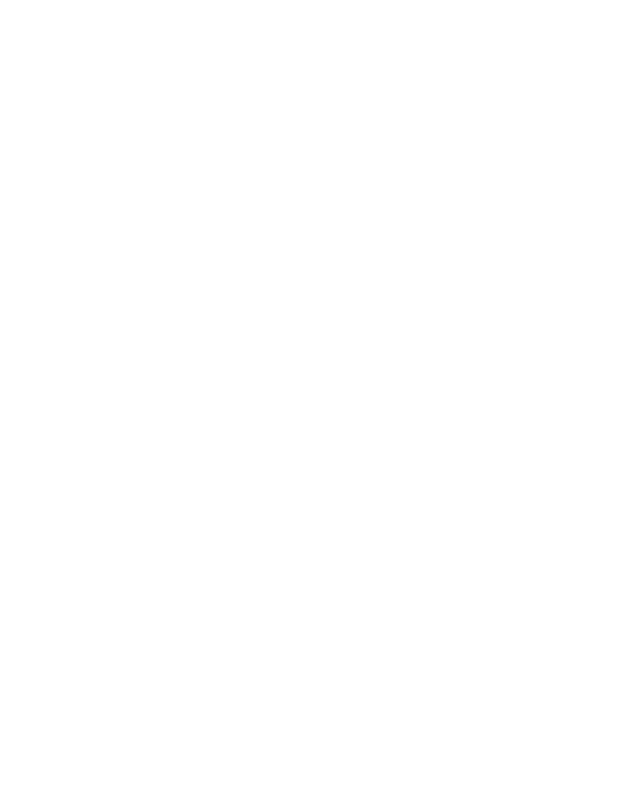
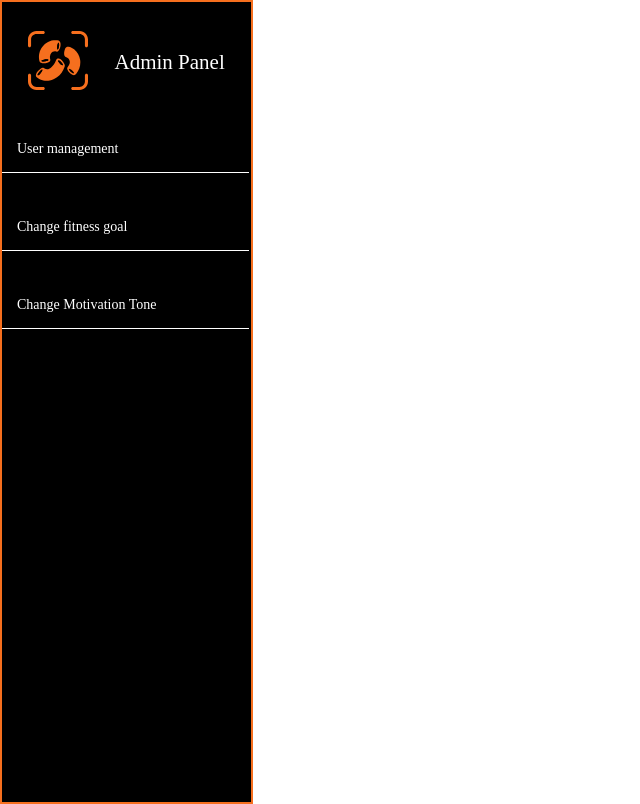
Before and after one commit to TrydigitalSolution-it/karuna_frontend, a React (Vite) app: page /dashboard in a window 1280 px wide. Before the commit this address had no page. Shown: the whole page, without its empty margins (0-640 px from the left). Built offline with nearby package versions, Linux system fonts and the light colour scheme.

Commit message:
dashboard

```diff
--- a/src/App.css
+++ b/src/App.css
@@ -1,6 +1,6 @@
 body {
   margin: 0;
-  color: #dddde1;
+
 }
 
 .main_div {
@@ -113,6 +113,7 @@
 .create-account__text span {
   color: #ffffff;
   font-weight: 400;
+  cursor: pointer;
 }
 .create-account__separator {
   color: #ffffff;
@@ -128,11 +129,77 @@
 .socials_google img{
   height: auto;
     width: 47px;
+    cursor: pointer;
 }
 .socials_Apple img{
    height: auto;
     width: 47px;
+    cursor: pointer;
 }
+.nav_ul_li{
+  list-style: none;
+
+  margin: 15px;
+
+}
+.nav_ul_li a{
+  text-decoration: none;
+    color: white;
+    font-family: 'Poppins';
+    font-size: 14px;
+}
+.nav_ul{
+  margin: 0;padding: 0;
+  justify-content: space-evenly;
+    display: flex
+;
+    flex-direction: column;
+    flex-wrap: wrap;
+
+    height: 33vh;
+
+}
+.Navbar_nav{
+
+    width: 247px;
+}
+.nav_logo img{
+      height: auto;
+    width: 60px;
+}
+
+.nav_logo_text{
+ margin-top: 29px;
+    justify-content: space-evenly;
+    display: flex;
+}
+.Nav_logo_text{
+  font-family: poppins;
+    font-size: 21px;
+    align-items: center;
+    justify-content: center;
+    display: flex
+;color: white;
+    text-align: center;
+
+}
+.Navbar{
+ background-color: black;
+  border: 2px  solid#F66F1E;
+  height: 100vh;
+    width: 249px;
+
+  }
+  .nav_li{
+    border-bottom: 1px solid white;
+
+}
+
+.user_main{
+border: 2px  solid black;
+}
+
+
 
 @media (max-width: 500px) {
   .main_form {
--- a/src/App.jsx
+++ b/src/App.jsx
@@ -1,23 +1,28 @@
-import { useState } from 'react'
-import reactLogo from './assets/react.svg'
-import viteLogo from '/vite.svg'
-import './App.css'
-import Dashboard from './Component/Dashboard'
-import {BrowserRouter,Routes, Route} from 'react-router-dom'
-import SigninEmail from './Component/SigninEmail'
 
+
+import "./App.css";
+import Dashboard from "./Component/Dashboard";
+import { BrowserRouter, Routes, Route } from "react-router-dom";
+import SignIn from "./pages/SignIn";
+import DashboardLayout from "./component/DashboardLayout";
+import UserManagement from "./pages/UserManagement";
+import Fitness from "./pages/Fitness";
 function App() {
   return (
     <>
-    <BrowserRouter>
-    <Routes>
-      <Route path='/' element={<Dashboard/>}/>
-      <Route path='/signin' element={<SigninEmail/>}/>
-    </Routes>
-    </BrowserRouter>
+      <BrowserRouter>
 
+        <Routes>
+          <Route path="/" element={<Dashboard />} />
+          <Route path="/signin" element={<SignIn />} />
+          <Route path="/dashboard" element={<DashboardLayout/>}>
+            <Route path="usermanagement" element={<UserManagement/>}/>
+            <Route path="fitness" element={<Fitness/>}/>
+            </Route>
+        </Routes>
+      </BrowserRouter>
     </>
-  )
+  );
 }
 
-export default App
+export default App;
--- /dev/null
+++ b/src/Component/DashboardLayout.jsx
@@ -0,0 +1,31 @@
+import React from 'react';
+import { NavLink, Outlet } from 'react-router-dom';
+import Icon from "../assets/Icon.svg";
+const DashboardLayout = () => {
+
+  return (
+
+
+        <div className='Navbar'>
+            <div className='nav_logo_text'>  <div className="nav_logo"><img src={Icon} alt="" /></div>
+        <div className="Nav_logo_text">Admin Panel</div></div>
+
+             <nav className='Navbar_nav'>
+        <ul className='nav_ul'>
+           <div className='nav_li'><li className='nav_ul_li'><NavLink to="/dashboard/usermanagement">User management</NavLink> </li></div>
+           <div className='nav_li'> <li className='nav_ul_li'> <NavLink to="/dashboard/Fitness" >Change fitness goal</NavLink> </li></div>
+            <div className='nav_li'><li className='nav_ul_li'> <NavLink to="/dashboard/motivation">Change Motivation Tone</NavLink></li></div>
+
+        </ul>
+       </nav>
+       <main>
+        <Outlet/>
+       </main>
+        </div>
+
+
+
+  )
+}
+
+export default DashboardLayout;
--- a/src/Component/SigninEmail.jsx
+++ b/src/Component/SigninEmail.jsx
@@ -1,10 +1,57 @@
 import React from 'react'
 
 const SigninEmail = () => {
+
+
   return (
-    <>
-    hello
-    </>
+
+    <div className="main_div">
+      <form action="" className="main_form" onSubmit={handleSubmit}>
+        <div>
+          <div className="LoginAdmin_Heading">Sign In</div>
+        </div>
+        {/* <div className="logo_div"><img  className="img"src={Icon} alt="logo" /> </div> */}
+
+        <div className="Email_input_div">
+          <label htmlFor="">Email Address</label>
+          <input
+            className="Email_password_input"
+            type="text"
+            placeholder="Email"
+            name="email"
+            value={formdata.email}
+            onChange={handlechange}
+          />
+        </div>
+        <div className="Msg_red">  {errors.email}</div>
+        <div className="Password_div">
+          <label htmlFor=""> Password</label>
+          <input
+            className="Email_password_input"
+            type="password"
+            placeholder="Password"
+            name="password"
+            value={formdata.password}
+            onChange={handlechange}
+          />
+        </div>
+        <div className="Msg_red"> {errors.password}</div>
+        <div className="remember_div">
+          <div className="Remember_div">
+            <input type="checkbox" />
+            <label className="label_Remember" htmlFor="Remember me"> Remember Me</label>
+          </div>
+          <a className="forgot_div" href="">
+            Forgot Password
+          </a>
+        </div>
+        <div className="Login_button_div">
+          <button className="Login_button">Login</button>
+        </div>
+        <CreateAccount/>
+      </form>
+    </div>
+
   )
 }
 
--- /dev/null
+++ b/src/pages/Fitness.jsx
@@ -0,0 +1,11 @@
+import React from 'react'
+
+const Fitness = () => {
+  return (
+    <div>
+      fitness page
+    </div>
+  )
+}
+
+export default Fitness
--- /dev/null
+++ b/src/pages/SignIn.jsx
@@ -0,0 +1,63 @@
+import React, { useState } from "react";
+import CreateAccount from "../Component/CreateAccount";
+
+const SignIn = () => {
+  const [emaildata, SetEmaildata] = useState({
+    email: "",
+  });
+  const [error, Seterror] = useState("");
+
+  const handlechange = (e) => {
+    const { name, value } = e.target;
+    SetEmaildata({ ...emaildata, [name]: value });
+    console.log(emaildata);
+  };
+  const handleSubmit = (e) => {
+    e.preventDefault();
+    let errors = {};
+    const emailRegex = /^[^\s@]+@[^\s@]+\.[^\s@]+$/;
+    if (!emaildata.email) {
+      errors.email = "Email is required";
+    } else if (!emailRegex.test(emaildata.email)) {
+      errors.email = "Enter Email here  ";
+    }
+    Seterror(errors);
+    if (Object.keys(errors).length == 0) {
+      console.log("submit");
+      alert("form submitted");
+      SetEmaildata({
+        email: "",
+      });
+    }
+  };
+
+  return (
+    <>
+      <div className="main_div">
+        <form action="" className="main_form" onSubmit={handleSubmit}>
+          <div>
+            <div className="LoginAdmin_Heading">Sign In</div>
+          </div>
+          <div className="Email_input_div">
+            <label htmlFor="">Email Address</label>
+            <input
+              className="Email_password_input"
+              type="text"
+              placeholder="Email"
+              name="email"
+              value={emaildata.email}
+              onChange={handlechange}
+            />
+          </div>
+          <div className="Msg_red"> {error.email} </div>
+          <div className="Login_button_div">
+            <button className="Login_button">Continue</button>
+          </div>
+          <CreateAccount/>
+        </form>
+      </div>
+    </>
+  );
+};
+
+export default SignIn;
--- /dev/null
+++ b/src/pages/UserManagement.jsx
@@ -0,0 +1,12 @@
+import React from 'react'
+
+const UserManagement = () => {
+  return (
+    <div>
+       <div></div>
+       <div className='user_main'></div>
+    </div>
+  )
+}
+
+export default UserManagement;
```
Also changed, not shown: src/Component/Dashboard.jsx (+9 -1 lines).
